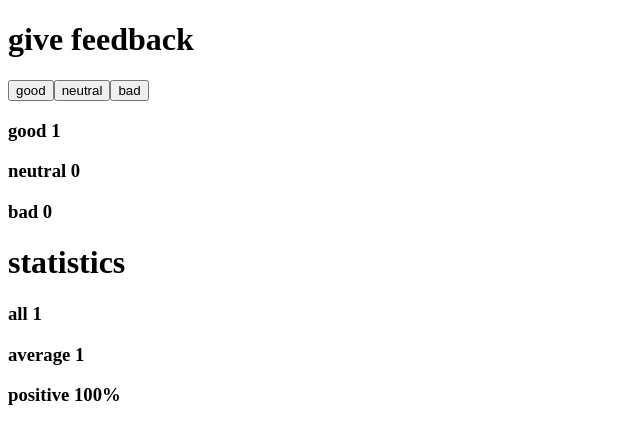
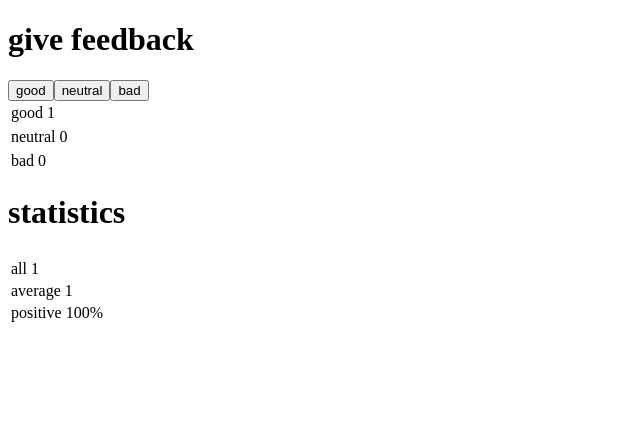
Before and after one commit to Themer97/fullstackopen-tests, a React (Vite) app in the folder part1/: page / in a window 1280 px wide. Both pictures are taken after a click on the button "good". Shown: the top 444 px of the page, without its empty margins (0-640 px from the left). Built offline with nearby package versions, Linux system fonts and the light colour scheme.

Commit message:
finished part1 unicafe step6

```diff
--- a/part1/src/App.jsx
+++ b/part1/src/App.jsx
@@ -3,21 +3,34 @@ import { useState } from 'react';
 const Button = ({ handleClick, text }) => (
   <button onClick={handleClick}>{text}</button>
 );
-const Statistics = ({ all, average, good }) => {
+const Statistics = ({ all, average, good, text, value }) => {
   const positive = (good / all) * 100;
 
   return (
-    <>
+    <table>
+      <tbody>
+        <td>
+          {text} {value}
+        </td>
         {all === 0 ? (
           <h3>No feedback given</h3>
         ) : (
+          good && (
             <>
-          <h3>all {all}</h3>
-          <h3>average {average}</h3>
-          <h3>positive {positive}%</h3>
+              <tr>
+                <td>all {all}</td>
+              </tr>
+              <tr>
+                <td>average {average}</td>
+              </tr>
+              <tr>
+                <td>positive {positive}%</td>
+              </tr>
             </>
+          )
         )}
-    </>
+      </tbody>
+    </table>
   );
 };
 
@@ -57,9 +70,10 @@ const App = () => {
         text='bad'
       />
 
-      <h3>good {good}</h3>
-      <h3>neutral {neutral}</h3>
-      <h3>bad {bad}</h3>
+      <Statistics text='good' value={good} />
+      <Statistics text='neutral' value={neutral} />
+      <Statistics text='bad' value={bad} />
+
       <h1>statistics</h1>
       <Statistics all={all} average={average} good={good} />
     </div>
```
Lines whose indentation alone changed are shown as unchanged.
